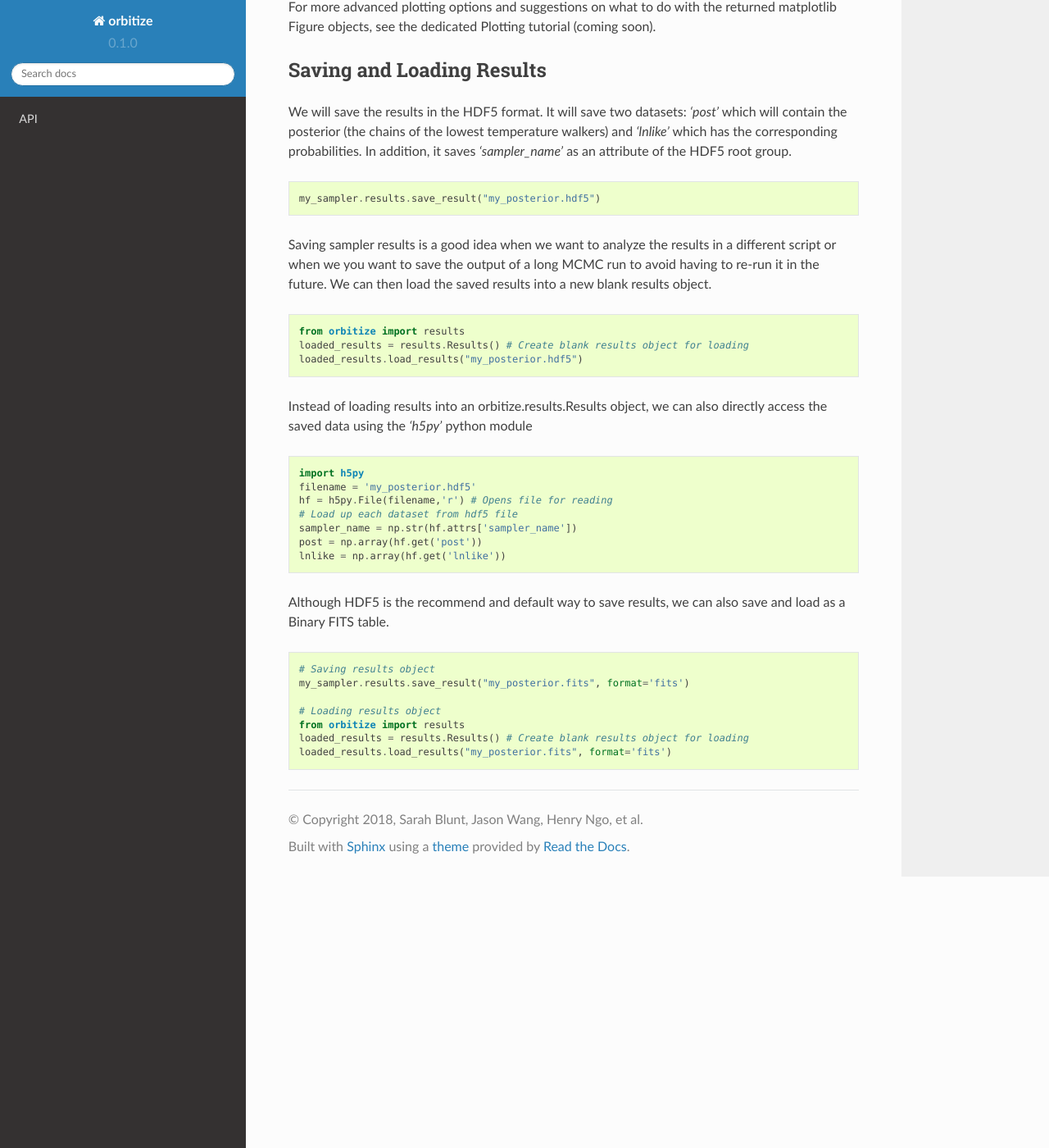
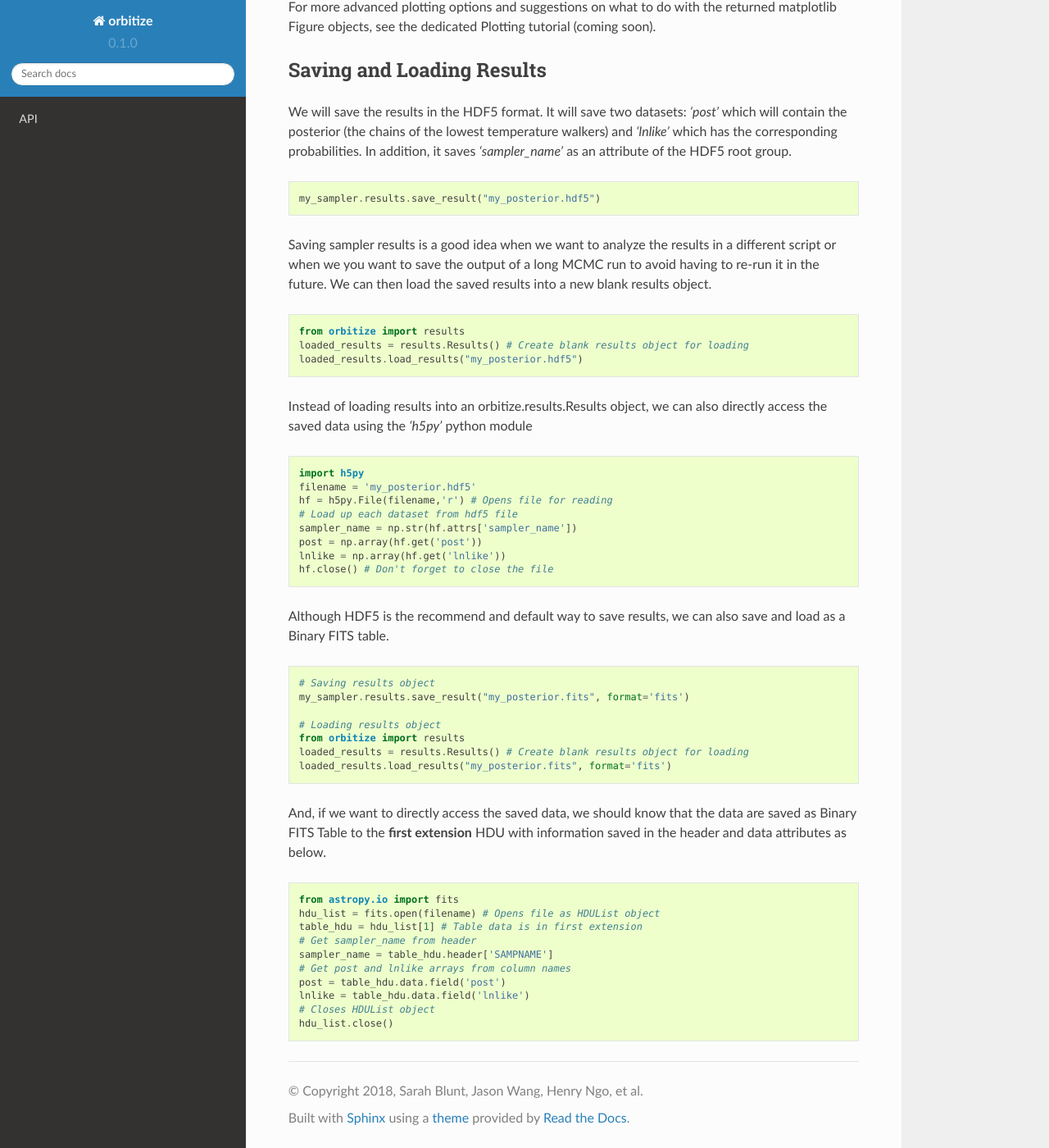
Before and after one commit to sblunt/orbitize, a Sphinx documentation site: the page built from docs/mcmc.rst, in a window 1280 px wide and 1400 px high, scrolled down 2047 px. Shown: the whole window at 82% size. Built offline with Sphinx 7.4.7 and the Read the Docs theme 2.0.0, drawn with Linux system fonts in a browser that asks for light colours.

Commit message:
Finished FITS table saving/loading in tutorial

```diff
--- a/docs/mcmc.rst
+++ b/docs/mcmc.rst
@@ -138,6 +138,7 @@ the `'h5py'` python module
       sampler_name = np.str(hf.attrs['sampler_name'])
       post = np.array(hf.get('post'))
       lnlike = np.array(hf.get('lnlike'))
+      hf.close() # Don't forget to close the file
 
 
 Although HDF5 is the recommend and default way to save results, we can also save and load as a Binary FITS table.
@@ -151,3 +152,20 @@ Although HDF5 is the recommend and default way to save results, we can also save
     from orbitize import results
     loaded_results = results.Results() # Create blank results object for loading
     loaded_results.load_results("my_posterior.fits", format='fits')
+
+
+And, if we want to directly access the saved data, we should know that the data are saved as Binary FITS Table
+to the **first extension** HDU with information saved in the header and data attributes as below.
+
+.. code-block:: python
+
+    from astropy.io import fits
+    hdu_list = fits.open(filename) # Opens file as HDUList object
+    table_hdu = hdu_list[1] # Table data is in first extension
+    # Get sampler_name from header
+    sampler_name = table_hdu.header['SAMPNAME']
+    # Get post and lnlike arrays from column names
+    post = table_hdu.data.field('post')
+    lnlike = table_hdu.data.field('lnlike')
+    # Closes HDUList object
+    hdu_list.close()
```
